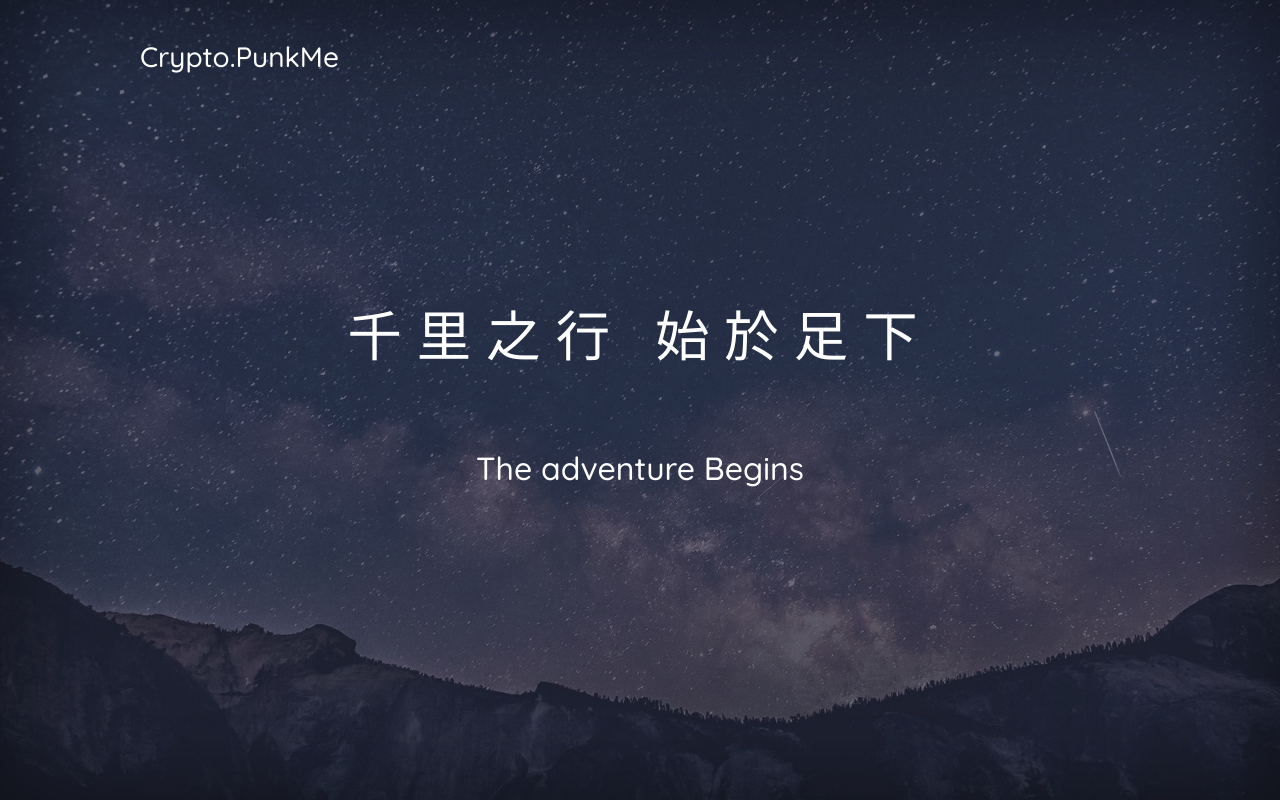
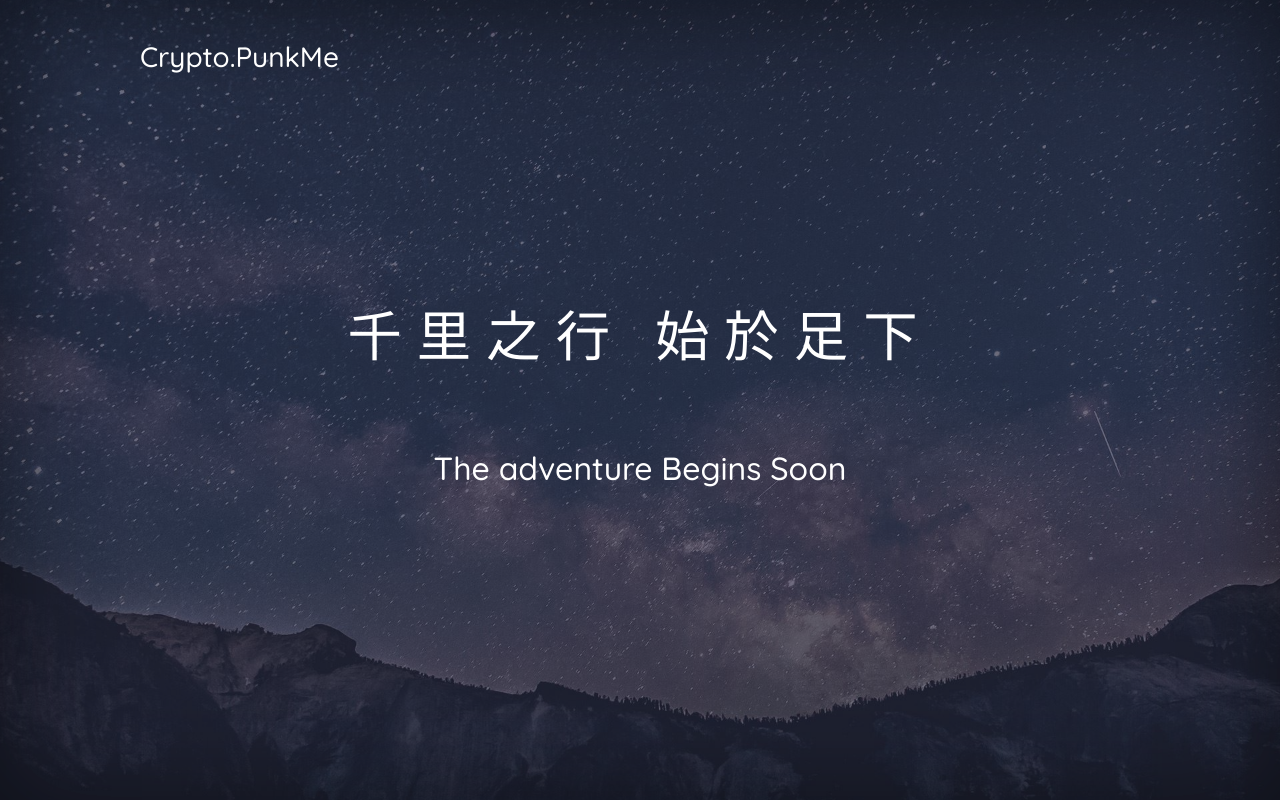
Before and after one commit to paco-ou/punkme.github.io, a plain HTML site: page index.html in a window 1280 px wide. Drawn offline with Linux system fonts and the light colour scheme.

Commit message:
modify title

```diff
--- a/index.html
+++ b/index.html
@@ -4,7 +4,7 @@
     <meta charset="UTF-8">
     <meta http-equiv="X-UA-Compatible" content="IE=edge">
     <meta name="viewport" content="width=device-width, initial-scale=1">
-    <title>Crypto.Punkme - Coming Soon</title>
+    <title>Crypto.PunkMe - Coming Soon</title>
     <link rel="preconnect" href="https://fonts.gstatic.com" crossorigin="crossorigin"/>
     <link rel="preload" as="style" href="https://fonts.googleapis.com/css2?family=Quicksand:wght@300;400;500;700&amp;display=swap"/>
     <link rel="stylesheet" href="https://fonts.googleapis.com/css2?family=Quicksand:wght@300;400;500;700&amp;display=swap" media="print" onload="this.media='all'"/>
@@ -32,7 +32,7 @@
       <div class="inner cover">
         <!-- <h1 class="cover-heading">The adventure Begins</h1> -->
         <h1 class="cover-heading">千里之行 始於足下</h1>
-        <h2 class="">The adventure Begins</h2>
+        <h2 class="">The adventure Begins Soon</h2>
         <!-- <p class="lead"><button type="button" class="btn btn-lg btn-default btn-notify" data-toggle="modal" data-target="#subscribeModal">Notify Me</button></p> -->
       </div>
       <div class="mastfoot">
```
